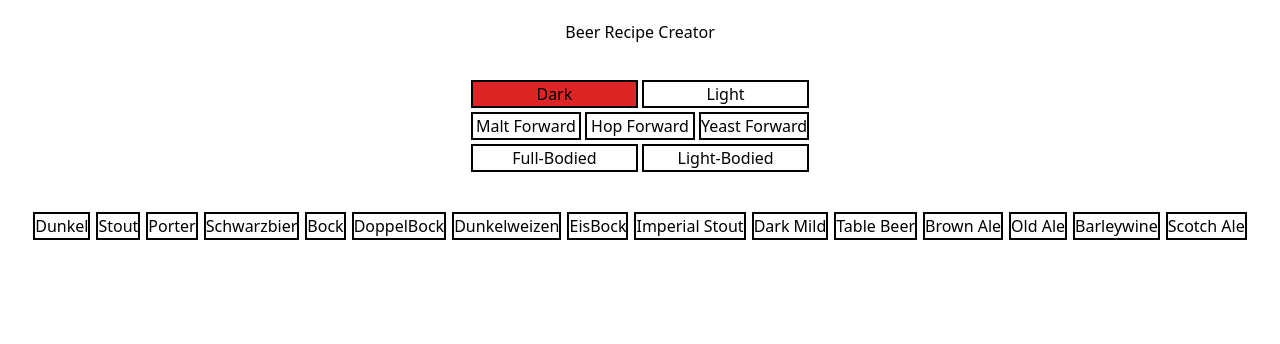
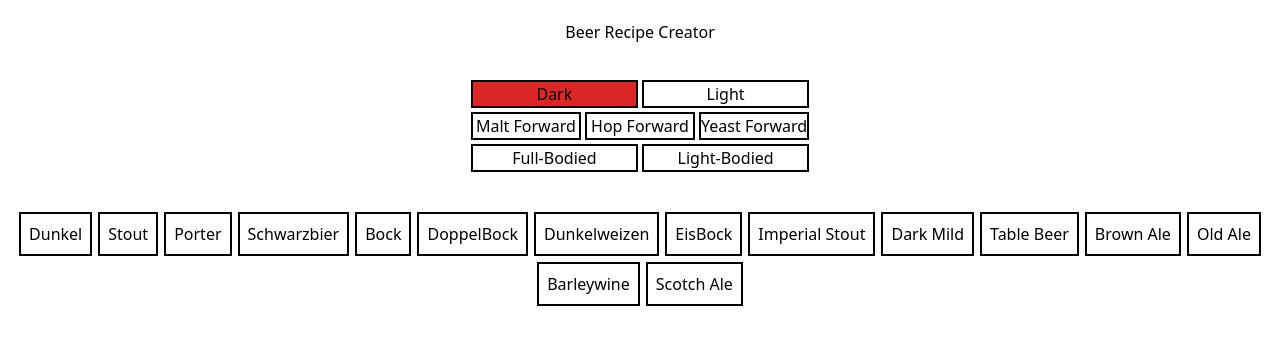
Before and after one commit to joehannis/beer-recipe-builder, a React (Vite) app: page / in a window 1280 px wide. Both pictures are taken after a click on the button "Dark". Shown: the top 344 px of the page. Built offline with nearby package versions, Linux system fonts and the light colour scheme.

Commit message:
increase beer selection size

```diff
--- a/src/App.tsx
+++ b/src/App.tsx
@@ -58,6 +58,10 @@ function App() {
     'flex justify-center rounded-none border-2 border-solid border-black bg-white hover:bg-red-600 hover:text-white';
   const selected: string =
     'flex justify-center rounded-none border-2 border-solid border-black bg-red-600 hover:bg-white hover:text-red-600';
+  const unselectedBeer: string =
+    'flex justify-center rounded-none border-2 p-2 border-solid border-black bg-white hover:bg-red-600 hover:text-white';
+  const selectedBeer: string =
+    'flex justify-center rounded-none border-2 p-2 border-solid border-black bg-red-600 hover:bg-white hover:text-red-600';
 
   let [
     transformDark,
@@ -192,15 +196,13 @@ function App() {
 
         {/* Render beer list */}
         {!loading && recipe.ingredients.length === 0 && malt !== '' && (
-          <div className='mt-10 flex flex-row flex-wrap content-center items-center justify-center gap-1.5'>
+          <div className='mt-10 flex grow flex-row flex-wrap content-center items-center justify-center gap-1.5'>
             {beerListUpdate.map((beer) => (
               <div
                 key={(beer as { name: string }).name}
                 onClick={recipeHandler(beer.name)}
                 className={
-                  beer.name === beerSelection
-                    ? `${selected + 'p-0.5'}`
-                    : `${unselected + 'p-0.5'}`
+                  beer.name === beerSelection ? selectedBeer : unselectedBeer
                 }
               >
                 <Selector beer={beer} setBeerSelection={setBeerSelection} />
```
